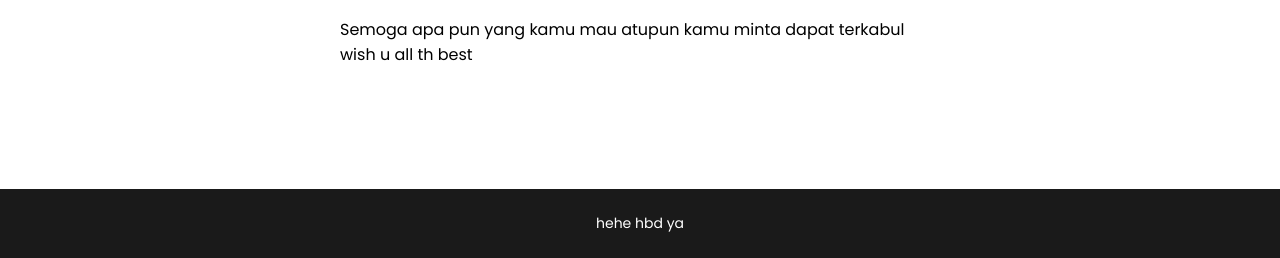
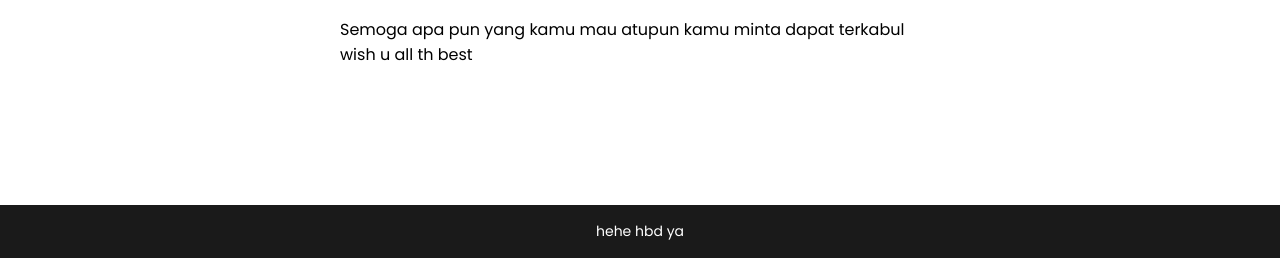
Before and after one commit to UrMan03072002/ayyunisma, a plain HTML site: page index.html in a window 1280 px wide. Shown: the part 542-800 px from the top of the page. Drawn offline with Linux system fonts and the light colour scheme.

Commit message:
style.css

```diff
--- a/style.css
+++ b/style.css
@@ -115,7 +115,7 @@ footer {
     background-color: #1a1a1a;
     color: #fff;
     text-align: center;
-    padding: 10px 0;
+    padding: 2px 0;
     position: fixed;
     width: 100%;
     bottom: 0;
```
